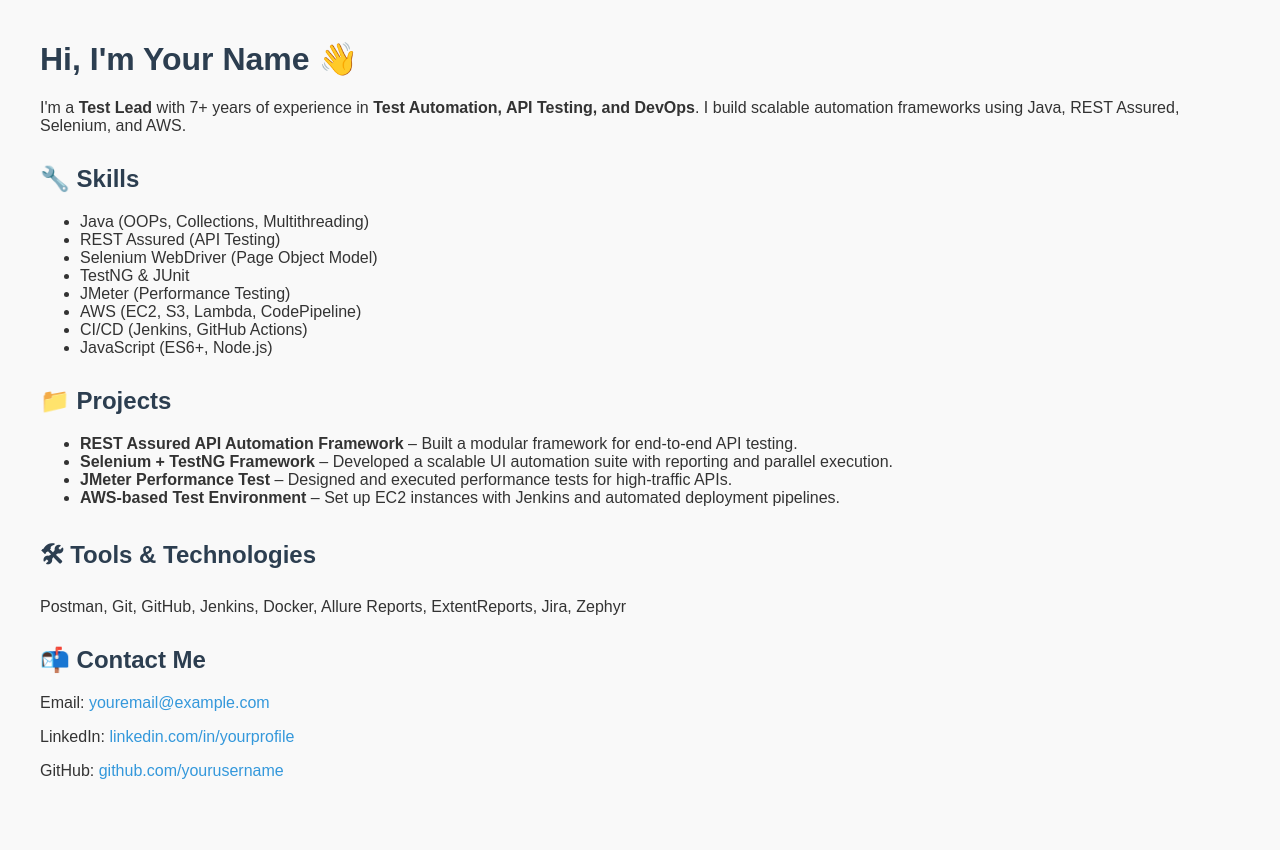
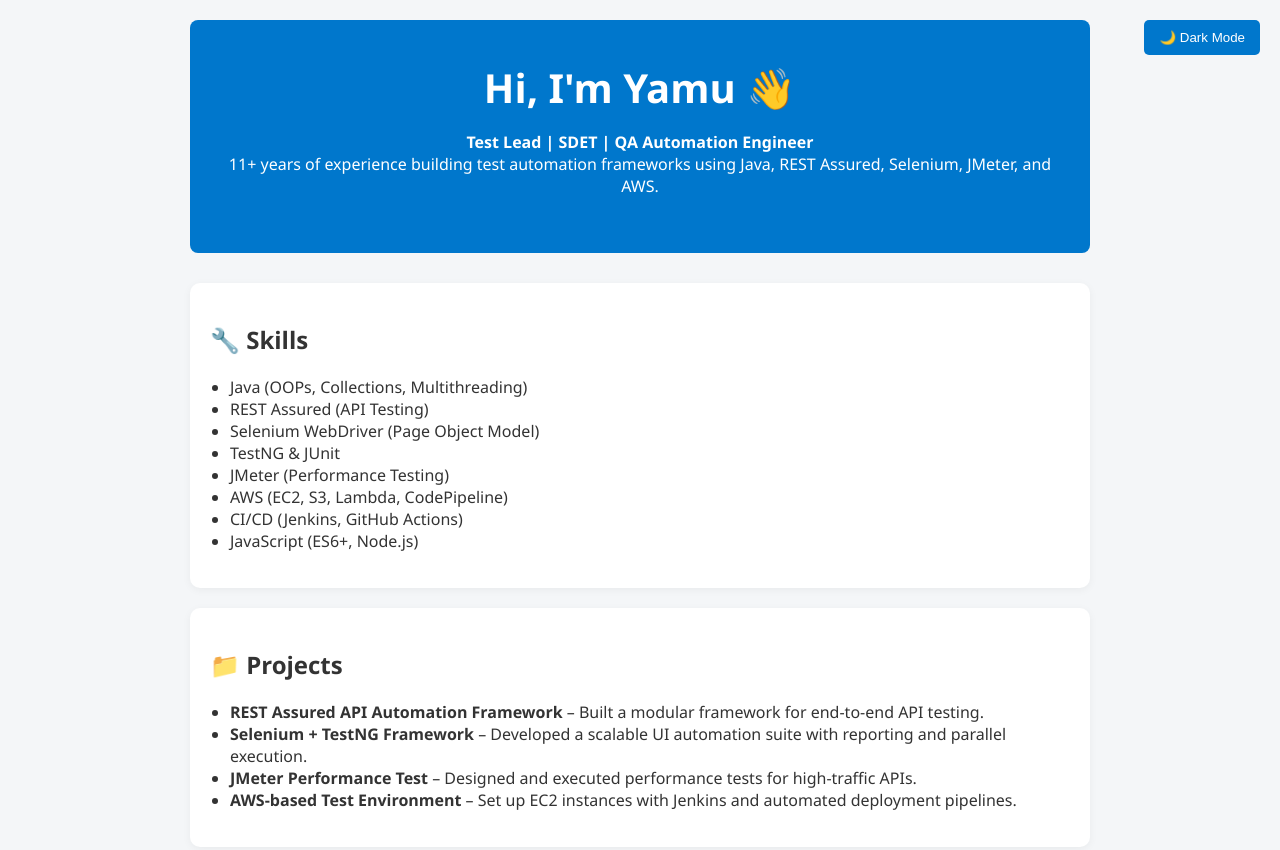
Before and after one commit to QaYamu/QaYamu.github.io, a plain HTML site: page index.html in a window 1280 px wide. Shown: the top 850 px of the page. Before the commit the page ends 820 px from the top, so only its background shows below. Drawn offline with Linux system fonts and the light colour scheme.

Commit message:
Update index.html

```diff
--- a/index.html
+++ b/index.html
@@ -3,20 +3,98 @@
 <head>
   <meta charset="UTF-8" />
   <meta name="viewport" content="width=device-width, initial-scale=1.0"/>
-  <title>Your Name - QA Engineer</title>
+  <title>Yamu | QA Engineer</title>
   <style>
-    body { font-family: Arial, sans-serif; margin: 40px; background: #f9f9f9; color: #333; }
-    h1, h2 { color: #2c3e50; }
-    a { color: #3498db; text-decoration: none; }
-    .section { margin-bottom: 30px; }
+    :root {
+      --bg-color: #f4f6f8;
+      --text-color: #333;
+      --accent-color: #0077cc;
+      --card-bg: #ffffff;
+      --dark-bg: #121212;
+      --dark-text: #f1f1f1;
+    }
+
+    body {
+      margin: 0;
+      font-family: 'Segoe UI', Tahoma, Geneva, Verdana, sans-serif;
+      background-color: var(--bg-color);
+      color: var(--text-color);
+      transition: all 0.3s ease;
+    }
+
+    .container {
+      max-width: 900px;
+      margin: auto;
+      padding: 20px;
+    }
+
+    header {
+      text-align: center;
+      padding: 40px 20px;
+      background: var(--accent-color);
+      color: white;
+      border-radius: 8px;
+      margin-bottom: 30px;
+    }
+
+    h1 {
+      margin: 0;
+      font-size: 2.5rem;
+    }
+
+    .section {
+      background: var(--card-bg);
+      padding: 20px;
+      border-radius: 10px;
+      margin-bottom: 20px;
+      box-shadow: 0 2px 8px rgba(0,0,0,0.05);
+    }
+
+    ul {
+      padding-left: 20px;
+    }
+
+    a {
+      color: var(--accent-color);
+      text-decoration: none;
+    }
+
+    footer {
+      text-align: center;
+      padding: 20px;
+      font-size: 0.9rem;
+      color: #888;
+    }
+
+    .dark-mode {
+      --bg-color: #1e1e1e;
+      --text-color: #f1f1f1;
+      --card-bg: #2c2c2c;
+    }
+
+    .dark-mode-toggle {
+      position: absolute;
+      top: 20px;
+      right: 20px;
+      background: var(--accent-color);
+      color: white;
+      border: none;
+      padding: 10px 15px;
+      border-radius: 5px;
+      cursor: pointer;
+    }
   </style>
 </head>
 <body>
 
-  <div class="section">
-    <h1>Hi, I'm Your Name 👋</h1>
-    <p>I'm a <strong>Test Lead</strong> with 7+ years of experience in <strong>Test Automation, API Testing, and DevOps</strong>. I build scalable automation frameworks using Java, REST Assured, Selenium, and AWS.</p>
-  </div>
+  <button class="dark-mode-toggle" onclick="toggleDarkMode()">🌙 Dark Mode</button>
+
+  <div class="container">
+    <header>
+      <h1>Hi, I'm Yamu 👋</h1>
+      <p><strong>Test Lead | SDET | QA Automation Engineer</strong><br>
+      11+ years of experience building test automation frameworks using Java, REST Assured, Selenium, JMeter, and AWS.</p>
+    </header>
 
     <div class="section">
       <h2>🔧 Skills</h2>
@@ -49,10 +127,21 @@
 
     <div class="section">
       <h2>📬 Contact Me</h2>
-    <p>Email: <a href="mailto:youremail@example.com">youremail@example.com</a></p>
+      <p>Email: <a href="mailto:yamu@example.com">yamu@example.com</a></p>
       <p>LinkedIn: <a href="https://www.linkedin.com/in/yourprofile " target="_blank">linkedin.com/in/yourprofile</a></p>
-    <p>GitHub: <a href="https://github.com/yourusername " target="_blank">github.com/yourusername</a></p>
+      <p>GitHub: <a href="https://github.com/QaYamu " target="_blank">github.com/QaYamu</a></p>
     </div>
+
+    <footer>
+      &copy; 2025 Yamu | QA Engineer
+    </footer>
+  </div>
+
+  <script>
+    function toggleDarkMode() {
+      document.body.classList.toggle("dark-mode");
+    }
+  </script>
 
 </body>
 </html>
```
Lines whose indentation alone changed are shown as unchanged.
